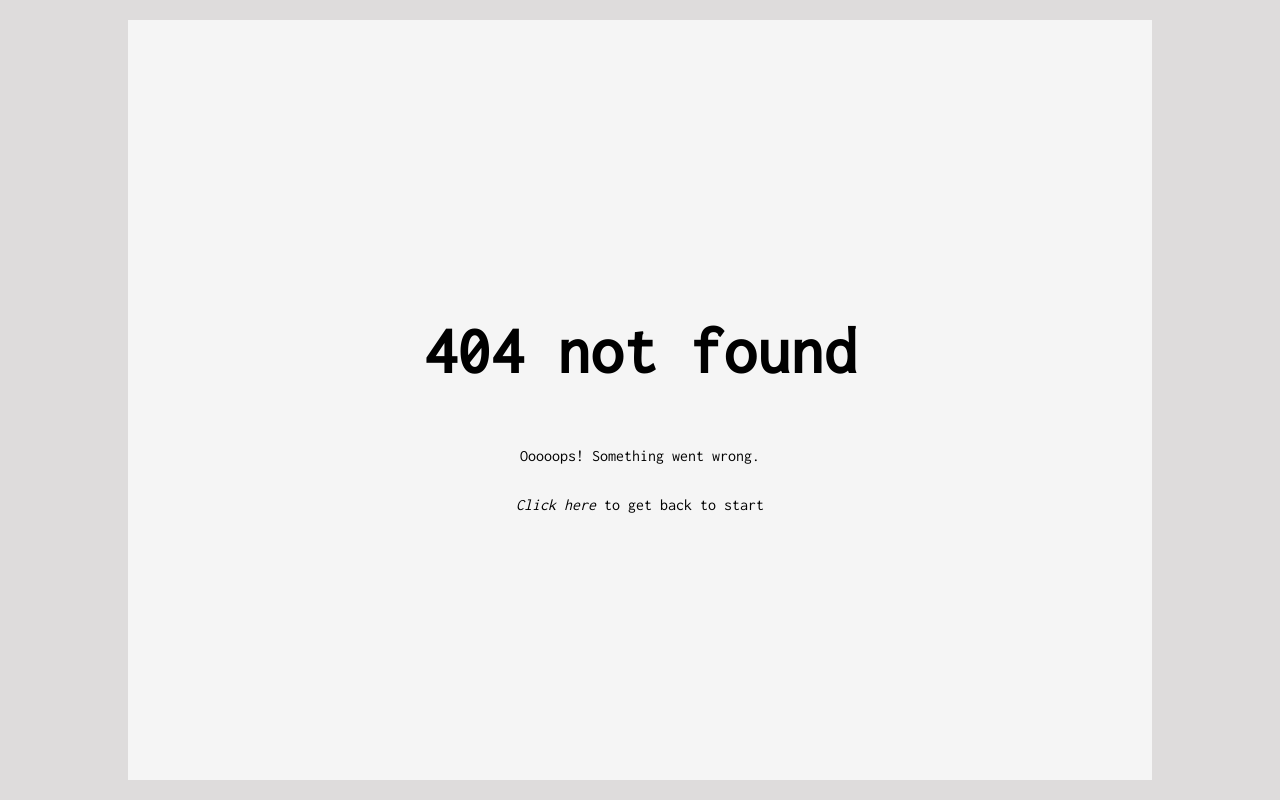
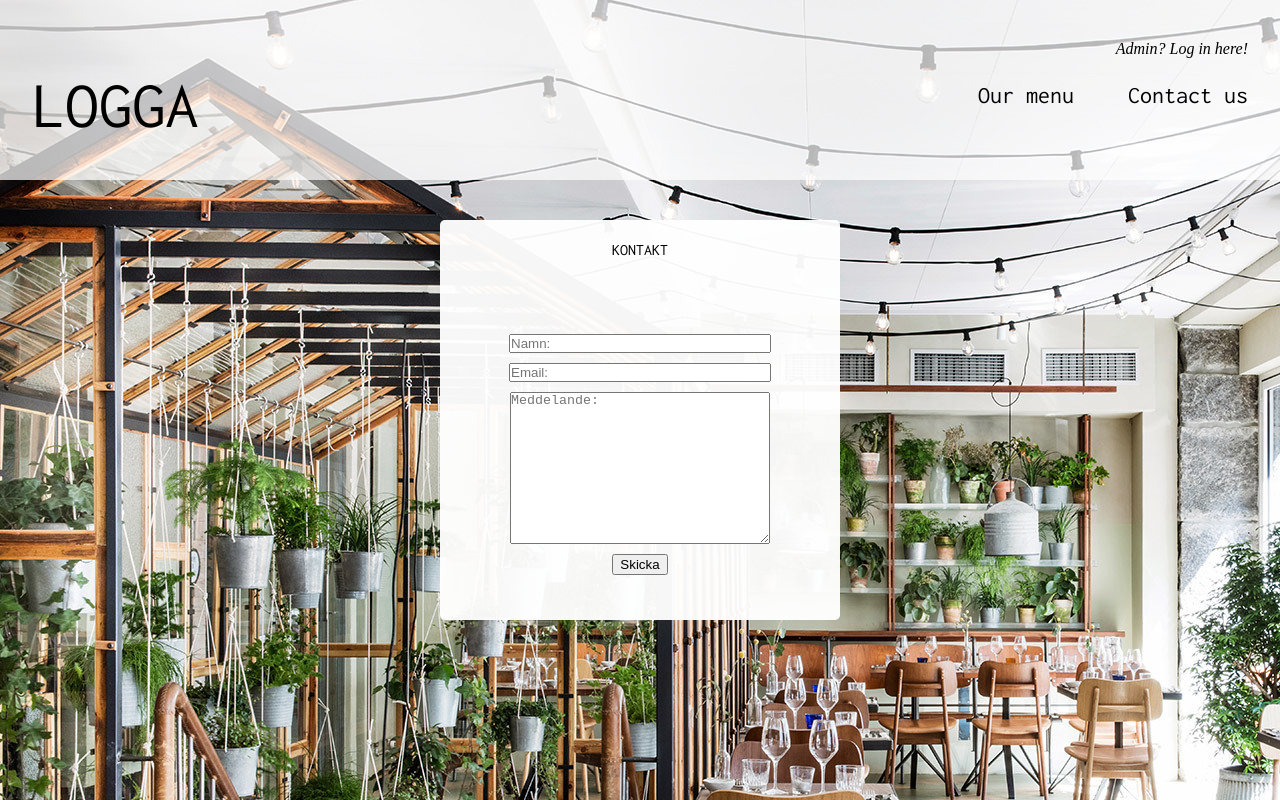
Before and after one commit to filipwieselgren/restaurant-booking-system, a React (Create React App) app: page /contact in a window 1280 px wide. Before the commit this address had no page. Shown: the top 800 px of the page. Built offline with nearby package versions, Linux system fonts and the light colour scheme.

Commit message:
started on contact page

```diff
--- a/src/App.tsx
+++ b/src/App.tsx
@@ -5,10 +5,11 @@ import { Bookings } from "./components/pages/Bookings";
 import { Home } from "./components/pages/Home";
 import { Admin } from "./components/pages/Admin";
 import { SingleBooking } from "./components/adminComponents/SingleBooking";
-import "./styles/layout.scss";
+import "./styles/layout/layout.scss";
 import { LoginAdmin } from "./components/adminComponents/LoginAdmin";
 import { CancelBooking } from "./components/bookingComponents/CancelBooking";
 import { NotFound } from "./components/notfound";
+import { Contact } from "./components/pages/Contact";
 
 function App() {
   return (
@@ -29,7 +30,10 @@ function App() {
           <Route path="/admin/login" element={<LoginAdmin />}></Route>
           <Route path="/admin" element={<Admin />}></Route>
           <Route path="/admin/:id" element={<SingleBooking />}></Route>
+
+          <Route path="/contact" element={<Contact></Contact>}></Route>
         </Route>
+
         <Route path="/*" element={<NotFound />}></Route>
         <Route path="/admin/*" element={<NotFound />}></Route>
       </Routes>
--- a/src/components/layout/Navigation.tsx
+++ b/src/components/layout/Navigation.tsx
@@ -20,7 +20,7 @@ export const Navigation = () => {
           <Link to={"/meny"}>
             <div className="menuBtn">Our menu</div>
           </Link>
-          <Link to={"/kontakt"}>
+          <Link to={"/contact"}>
             <div className="contactBtn">Contact us</div>
           </Link>
         </div>
--- a/src/components/pages/Contact.tsx
+++ b/src/components/pages/Contact.tsx
@@ -1,5 +1,23 @@
 import React from "react";
-
+import "../../styles/pages/contact.scss";
 export const Contact = () => {
-  return <div className="contactWrapper"></div>;
+  return (
+    <section className="contactWrapper">
+      <article className="formContainer">
+        <p>KONTAKT</p>
+        <form action="post">
+          <input type="text" placeholder="Namn:" />
+          <input type="text" placeholder="Email:" />
+          <textarea
+            name=""
+            id=""
+            cols={30}
+            rows={10}
+            placeholder="Meddelande:"
+          ></textarea>
+          <button>Skicka</button>
+        </form>
+      </article>
+    </section>
+  );
 };
--- a/src/styles/layout.scss
+++ b/src/styles/layout/layout.scss
@@ -1,6 +1,6 @@
-@import "./mixins/mixins";
-@import "./layout/footer";
-@import "./layout/navigation.scss";
+@import "../mixins/mixins";
+@import "../layout/footer";
+@import "../layout/navigation.scss";
 body {
   margin: 0;
   padding: 0;
@@ -17,5 +17,5 @@ a {
 
 #root {
   //height: 150vh;
-  background-image: url("../assets/background.jpg");
+  background-image: url("../../assets/background.jpg");
 }
--- a/src/styles/mixins/_variables.scss
+++ b/src/styles/mixins/_variables.scss
@@ -1,3 +1,5 @@
 $modalColor: #f5f5f5;
 
 $backgroundColor: #f0f0f0;
+
+$opacityBackgroundColor: rgba(255, 255, 255, 0.96);
--- /dev/null
+++ b/src/styles/pages/contact.scss
@@ -0,0 +1,37 @@
+@import "../mixins/variables";
+@import "../mixins/mixins";
+.contactWrapper {
+  width: 100%;
+  height: 80vh;
+  display: flex;
+  justify-content: center;
+  // align-items: center;
+  .formContainer {
+    margin-top: 40px;
+    width: 400px;
+    height: 400px;
+    display: flex;
+    flex-direction: column;
+    justify-content: center;
+    align-items: center;
+    background-color: $opacityBackgroundColor;
+    border-radius: 5px;
+    form {
+      display: flex;
+      flex-direction: column;
+      align-items: center;
+      gap: 10px;
+
+      input {
+        width: 258px;
+        padding: 0;
+        margin: 0;
+      }
+      textarea {
+        width: 258px;
+
+        padding: 0;
+      }
+    }
+  }
+}
```
